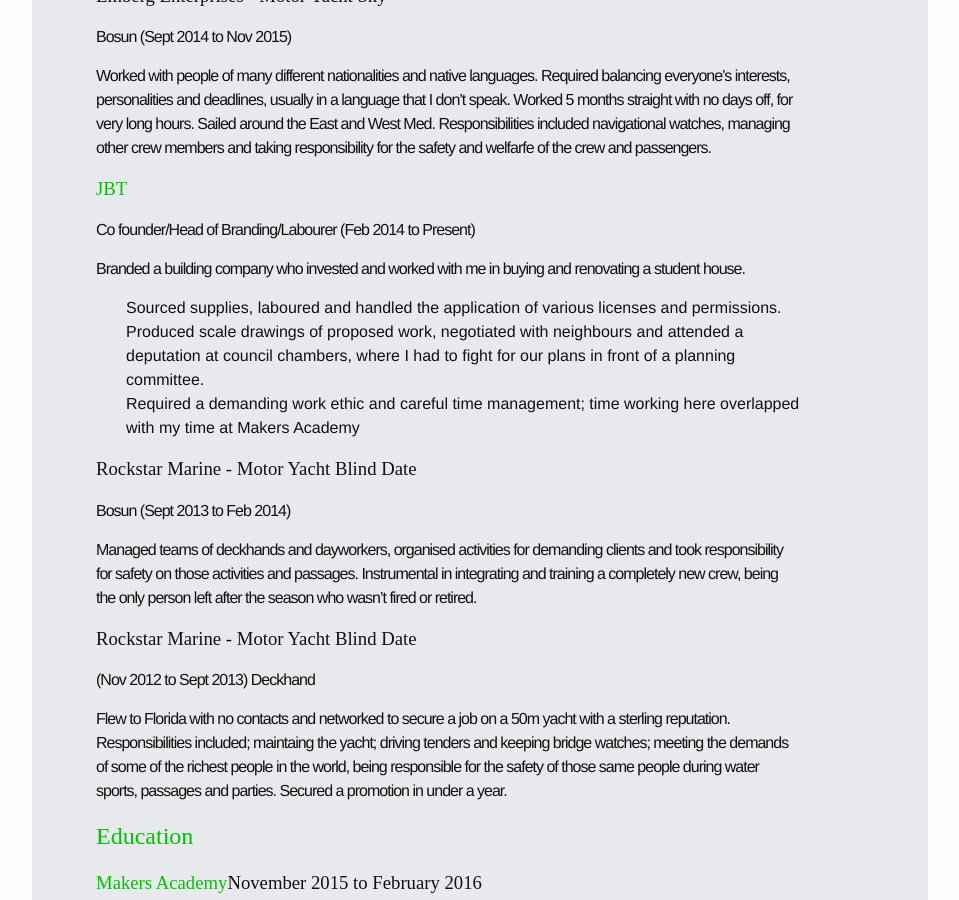
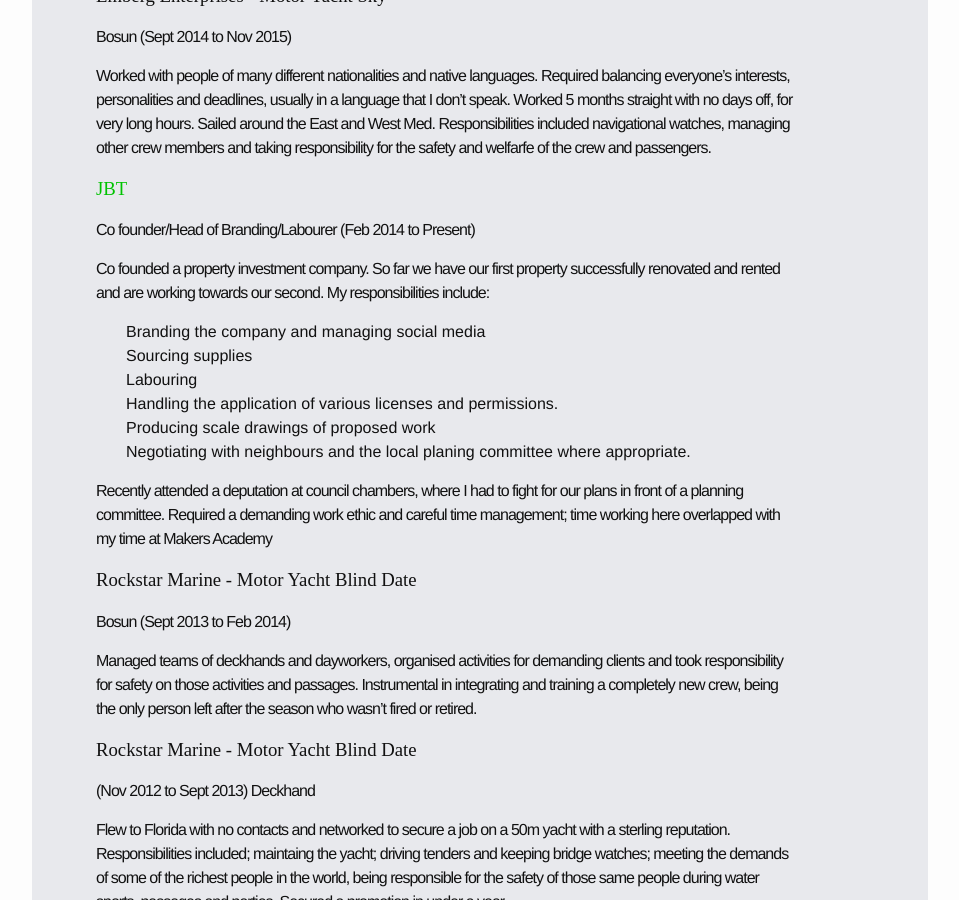
Before and after one commit to Adzz/adzz.github.io, a Jekyll site: the page built from cv/index.html, in a window 1280 px wide and 900 px high, scrolled down 1694 px. Shown: the whole window, without its empty margins (160-1119 px from the left). Built offline with Jekyll 4.4.1, drawn with Linux system fonts in a browser that asks for light colours.

Commit message:
Improves cv

```diff
--- a/_includes/cv.md
+++ b/_includes/cv.md
@@ -63,10 +63,17 @@ Bosun
 Co founder/Head of Branding/Labourer
 (Feb 2014 to Present)
 
-  Branded a building company who invested and worked with me in buying and renovating a student house.
-  - Sourced supplies, laboured and handled the application of various licenses and permissions.
-  - Produced scale drawings of proposed work, negotiated with neighbours and attended a deputation at council chambers, where I had to fight for our plans in front of a planning committee.
-  - Required a demanding work ethic and careful time management; time working here overlapped with my time at Makers Academy
+Co founded a property investment company. So far we have our first property successfully renovated and rented and are working towards our second. My responsibilities include:
+
+  - Branding the company and managing social media
+  - Sourcing supplies
+  - Labouring
+  - Handling the application of various licenses and permissions.
+  - Producing scale drawings of proposed work
+  - Negotiating with neighbours and the local planing committee where appropriate.
+
+Recently attended a deputation at council chambers, where I had to fight for our plans in front of a planning committee.
+Required a demanding work ethic and careful time management; time working here overlapped with my time at Makers Academy
 
 <h3 class="subheading">Rockstar Marine - Motor Yacht Blind Date</h3>
 Bosun
```
